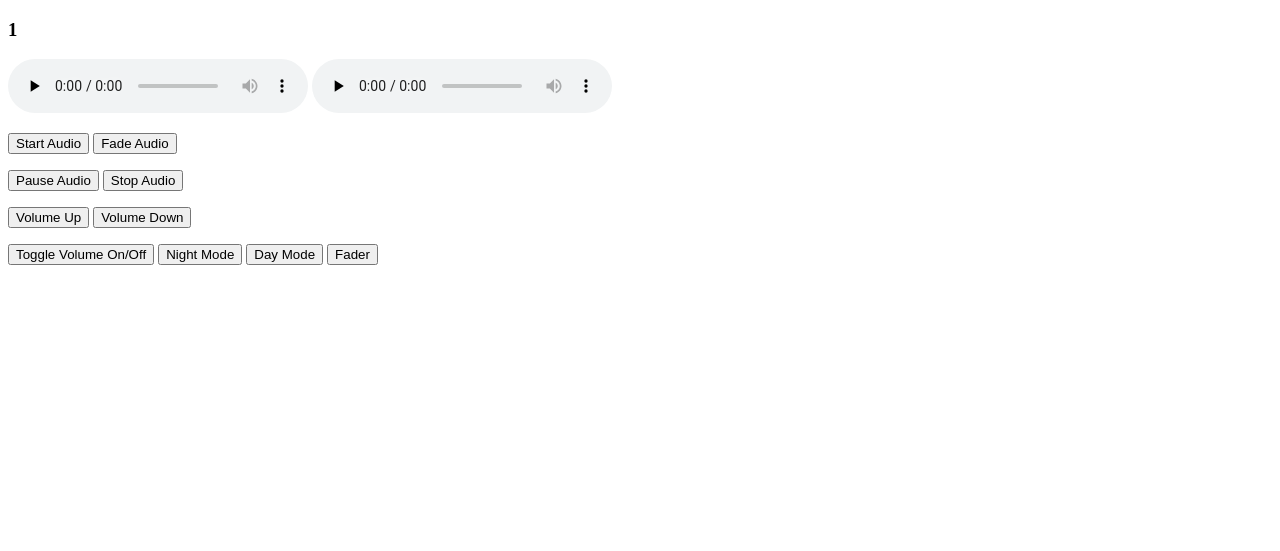
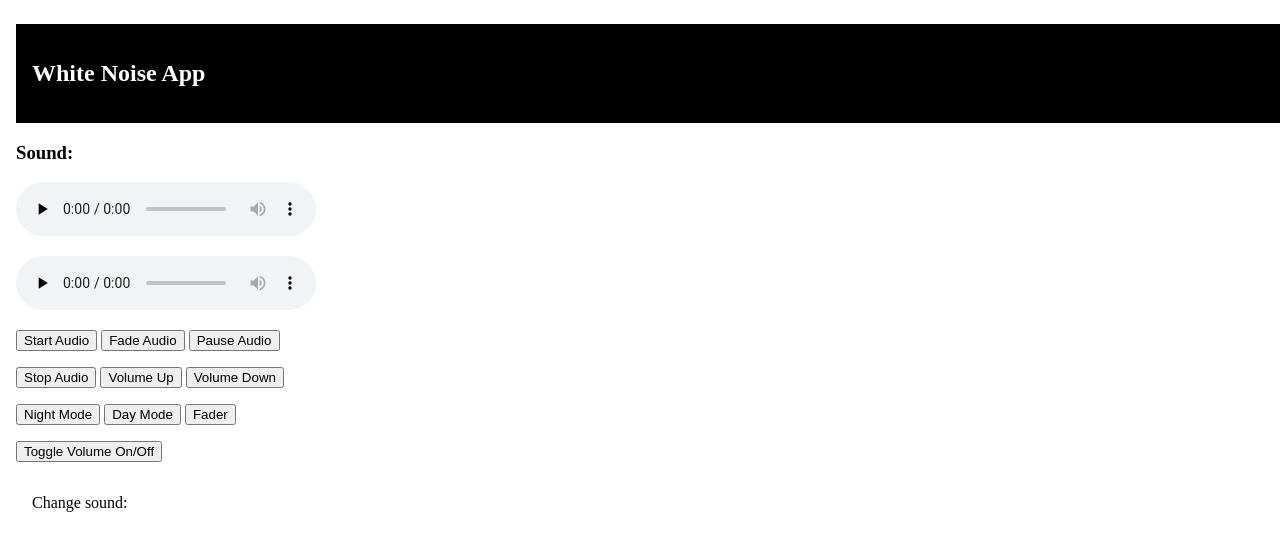
Before and after one commit to jonnyfram/whitenoisejquery, a Flask app: page /1 in a window 1280 px wide. Shown: the top 551 px of the page. Run offline with Flask 2, Linux system fonts and the light colour scheme; some libraries are stand-ins or nearby versions.

Commit message:
Updated layout added basic structure for tests

```diff
--- /dev/null
+++ b/runtime.txt
@@ -0,0 +1 @@
+python-3.6.2
--- /dev/null
+++ b/whitenoise/requirements.txt
@@ -0,0 +1 @@
+splinter
--- a/whitenoise/static/js/main.js
+++ b/whitenoise/static/js/main.js
@@ -100,9 +100,6 @@
         audio.animate({volume: 0.0}, 10000, function () {
             alert("fade out completed" + " " + progress);
         });
-        /*var audio2 = new Audio("static/music/Rain-storm.mp3");
-        audio2.trigger('play');
-        audio2.animate({volume: 1.0}, 10000);*/
     }
     if (progress > 0.5 && !fadeIn) {
         fadeIn = true;
--- a/whitenoise/templates/play.html
+++ b/whitenoise/templates/play.html
@@ -3,29 +3,77 @@
 
 <!-- whitenoise -->
 <script src="static/js/main.js"></script>
+<head>
+<style>
+div.container {
+    width: 100%;
+}
 
-<h3> {{ title }} </h3>
+header, footer{
+    padding: 1em;
+    color: white;
+    background-color: black;
+    clear: left;
+    text-align: left;
+    width: 100%;
+}
+
+nav.soundlist {
+    float: left;
+    max-width: 160px;
+    margin: 0;
+    padding: 1em;
+}
+
+nav.soundlist ul {
+    list-style-type: none;
+    padding: 0;
+}
+
+nav.soundlist ul a {
+    text-decoration: none;
+}
+
+body {
+    margin-left: 0px;
+    padding: 1em;
+    overflow: hidden;
+}
+</style>
+</head>
+
+<div class="container">
+
+<header>
+<h2>White Noise App</h2>
+</header>
+
+<body>
+<h3>Sound: {{ title }} </h3>
    <audio controls preload="none" class="audioDemo">
            <source src="static/music/{{ music_file }}" type="audio/mp3">
            Your browser does not support this audio format.
    </audio>
+    <p>
     <audio controls preload="none" class="audio2">
            <source src="static/music/{{ music_file }}" type="audio/mp3">
            Your browser does not support this audio format.
    </audio>
-
+    </p>
    <div>
        <div>
            <div>
                <p>
                    <button class="start" type="button">Start Audio</button>
                    <button class="fade" type="button">Fade Audio</button>
+                   <button class="pause" type="button">Pause Audio</button>
                </p>
            </div>
            <div>
                <p>
-                   <button class="pause" type="button">Pause Audio</button>
                    <button class="stop" type="button">Stop Audio</button>
+                   <button class="volume-up" type="button">Volume Up</button>
+                   <button class="volume-down" type="button">Volume Down</button>
                </p>
            </div>
        </div>
@@ -33,20 +81,28 @@
        <div>
            <div>
                <p>
-                   <button class="volume-up" type="button">Volume Up</button>
-                   <button class="volume-down" type="button">Volume Down</button>
+                <button class="bgchangeNight" type="button">Night Mode</button>
+                <button class="bgchangeDay" type="button">Day Mode</button>
+                <button class="timeupdate" type="button">Fader</button>
                </p>
            </div>
            <div>
                <p>
-                   <button class="mute" type="button">Toggle Volume On/Off</button>
-                   <button class="bgchangeNight" type="button">Night Mode</button>
-                   <button class="bgchangeDay" type="button">Day Mode</button>
-                   <button class="timeupdate" type="button">Fader</button>
+                <button class="mute" type="button">Toggle Volume On/Off</button>
                </p>
            </div>
-
        </div>
    </div>
 
+<nav class="soundlist">
+    Change sound:
+  <ul>
+    <li>{% for i in range(music_files_number) %}
+    <p><a href="/{{ music_files[i] }}"> {{ i+1 }}) {{ music_files[i] }} </a></p>
+{% endfor %}</li>
+  </ul>
+</nav>
+</div>
 {% endblock %}
+</body>
+</html>
--- a/whitenoise/views.py
+++ b/whitenoise/views.py
@@ -16,6 +16,10 @@
 
 @app.route('/<filename>')
 def play_song(filename):
+    music_dir = os.path.join(app.root_path, 'static', 'music')
+    music_files = [f for f in os.listdir(music_dir) if f.endswith('mp3')]
+    music_files_number = len(music_files)
     return render_template('play.html',
-                           title = filename,
-                           music_file = filename)
+                           title = filename[:-10],
+                           music_file = filename, music_files_number = music_files_number,
+                           music_files = music_files)
```
Also changed, not shown: requirements.txt (+11 -9 lines), whitenoise/tests/tests.py (added, +34 -0 lines), 4 other files.
